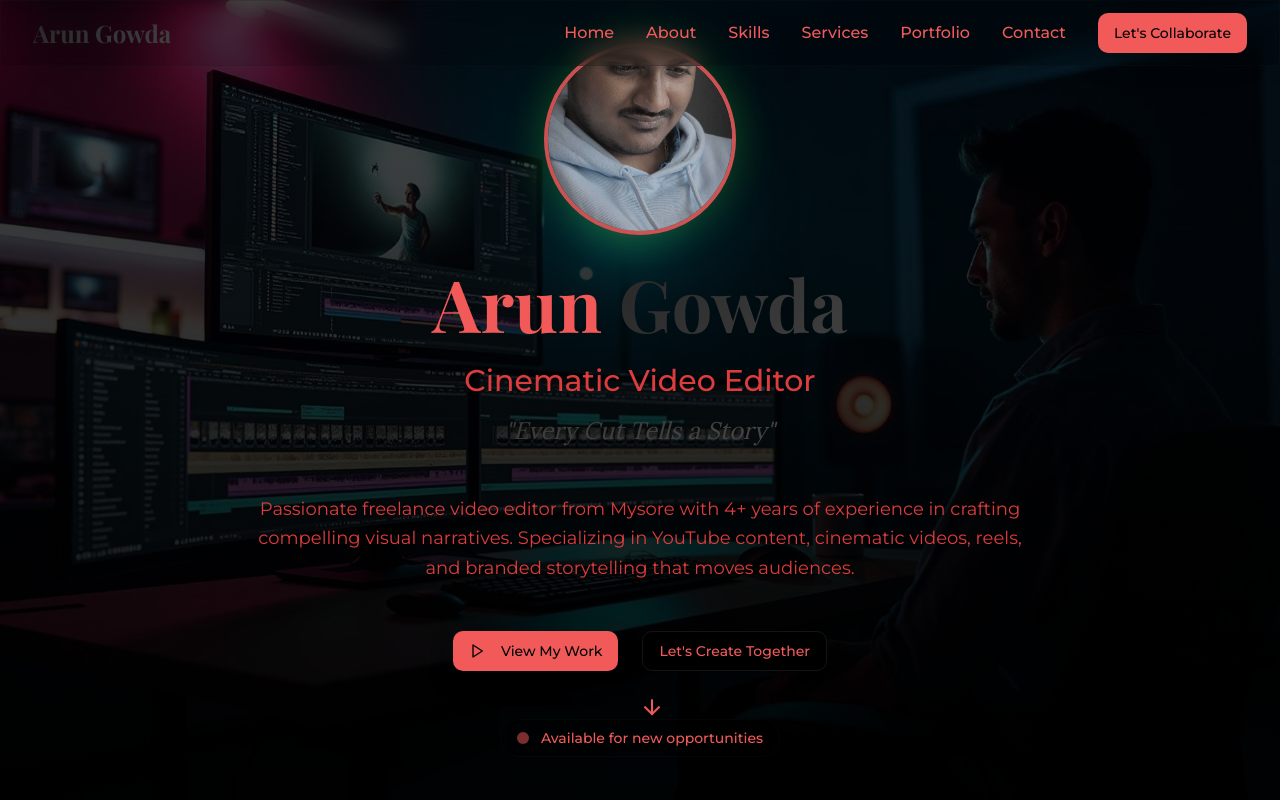
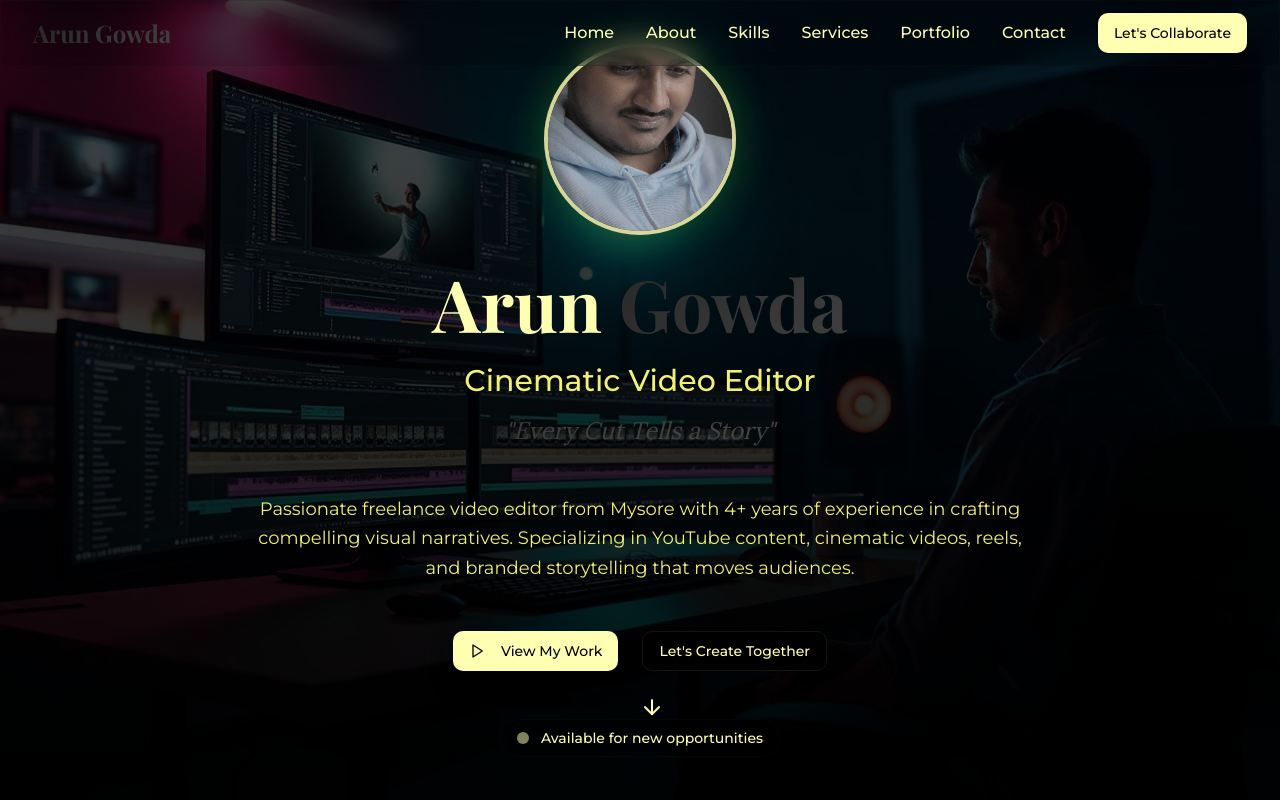
Before and after one commit to arungowdaedits/arungowdaedits, a React (Vite) app: page / in a window 1280 px wide. Shown: the top 800 px of the page. Built offline with nearby package versions, Linux system fonts and the light colour scheme.

Commit message:
Change font and icon colors

```diff
--- a/src/index.css
+++ b/src/index.css
@@ -6,27 +6,27 @@
 
 @layer base {
   :root {
-    /* Black & Red Cinematic Theme */
+    /* Black & Light Yellow Cinematic Theme */
     --background: 0 0% 0%;
-    --foreground: 0 85% 65%;
+    --foreground: 60 100% 85%;
 
     --card: 0 0% 3%;
-    --card-foreground: 0 85% 65%;
+    --card-foreground: 60 100% 85%;
 
     --popover: 0 0% 3%;
-    --popover-foreground: 0 85% 65%;
+    --popover-foreground: 60 100% 85%;
 
-    --primary: 0 85% 65%;
+    --primary: 60 100% 85%;
     --primary-foreground: 0 0% 0%;
 
     --secondary: 0 0% 8%;
-    --secondary-foreground: 0 85% 65%;
+    --secondary-foreground: 60 100% 85%;
 
     --muted: 0 0% 5%;
-    --muted-foreground: 0 70% 55%;
+    --muted-foreground: 60 80% 70%;
 
     --accent: 0 0% 15%;
-    --accent-foreground: 0 85% 65%;
+    --accent-foreground: 60 100% 85%;
 
     --destructive: 0 84.2% 60.2%;
     --destructive-foreground: 0 0% 98%;
```
